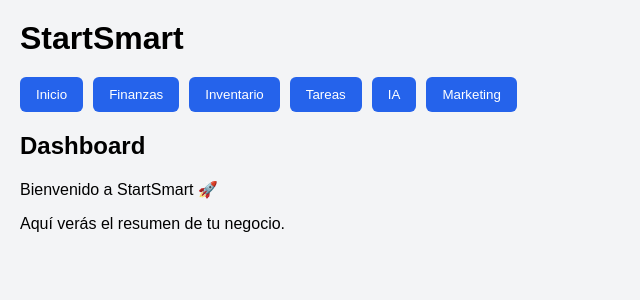
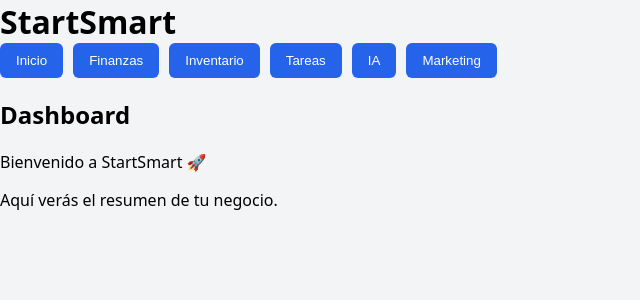
Before and after one commit to espanamanu41-eng/startsmart-app, a React (Vite) app: page / in a window 1280 px wide. Shown: the top 300 px of the page, without its empty margins (0-640 px from the left). Built offline with nearby package versions, Linux system fonts and the light colour scheme.

Commit message:
Update App.tsx

```diff
--- a/src/App.tsx
+++ b/src/App.tsx
@@ -1,15 +1,10 @@
-import { useState } from "react";
+import { useState } from "react"
+import "./styles.css"
 
-type Screen =
-  | "inicio"
-  | "finanzas"
-  | "inventario"
-  | "tareas"
-  | "ia"
-  | "marketing";
+type Screen = "inicio" | "finanzas" | "inventario" | "tareas" | "ia" | "marketing"
 
 export default function App() {
-  const [screen, setScreen] = useState<Screen>("inicio");
+  const [screen, setScreen] = useState<Screen>("inicio")
 
   const renderScreen = () => {
     switch (screen) {
@@ -20,23 +15,23 @@ export default function App() {
             <p>Bienvenido a StartSmart 🚀</p>
             <p>Aquí verás el resumen de tu negocio.</p>
           </div>
-        );
+        )
 
       case "finanzas":
         return (
           <div>
             <h2>Finanzas</h2>
-            <p>Registra ingresos y gastos.</p>
+            <p>Aquí podrás registrar ingresos y gastos.</p>
           </div>
-        );
+        )
 
       case "inventario":
         return (
           <div>
             <h2>Inventario</h2>
-            <p>Controla productos y stock.</p>
+            <p>Aquí controlarás tus productos y stock.</p>
           </div>
-        );
+        )
 
       case "tareas":
         return (
@@ -44,15 +39,15 @@ export default function App() {
             <h2>Tareas</h2>
             <p>Organiza pendientes de tu negocio.</p>
           </div>
-        );
+        )
 
       case "ia":
         return (
           <div>
             <h2>Asistente IA</h2>
-            <p>Obtén consejos para tu negocio.</p>
+            <p>Obtén recomendaciones para mejorar tu negocio.</p>
           </div>
-        );
+        )
 
       case "marketing":
         return (
@@ -60,24 +55,28 @@ export default function App() {
             <h2>Marketing</h2>
             <p>Ideas para promocionar tus productos.</p>
           </div>
-        );
+        )
     }
-  };
+  }
 
   return (
-    <div style={{ fontFamily: "sans-serif", padding: 20 }}>
-      <h1>StartSmart</h1>
+    <div className="app">
 
-      <nav style={{ marginBottom: 20 }}>
+      <div className="sidebar">
+        <h1>StartSmart</h1>
+
         <button onClick={() => setScreen("inicio")}>Inicio</button>
         <button onClick={() => setScreen("finanzas")}>Finanzas</button>
         <button onClick={() => setScreen("inventario")}>Inventario</button>
         <button onClick={() => setScreen("tareas")}>Tareas</button>
         <button onClick={() => setScreen("ia")}>IA</button>
         <button onClick={() => setScreen("marketing")}>Marketing</button>
-      </nav>
+      </div>
 
-      <div>{renderScreen()}</div>
+      <div className="main">
+        {renderScreen()}
+      </div>
+
     </div>
-  );
+  )
 }
```
